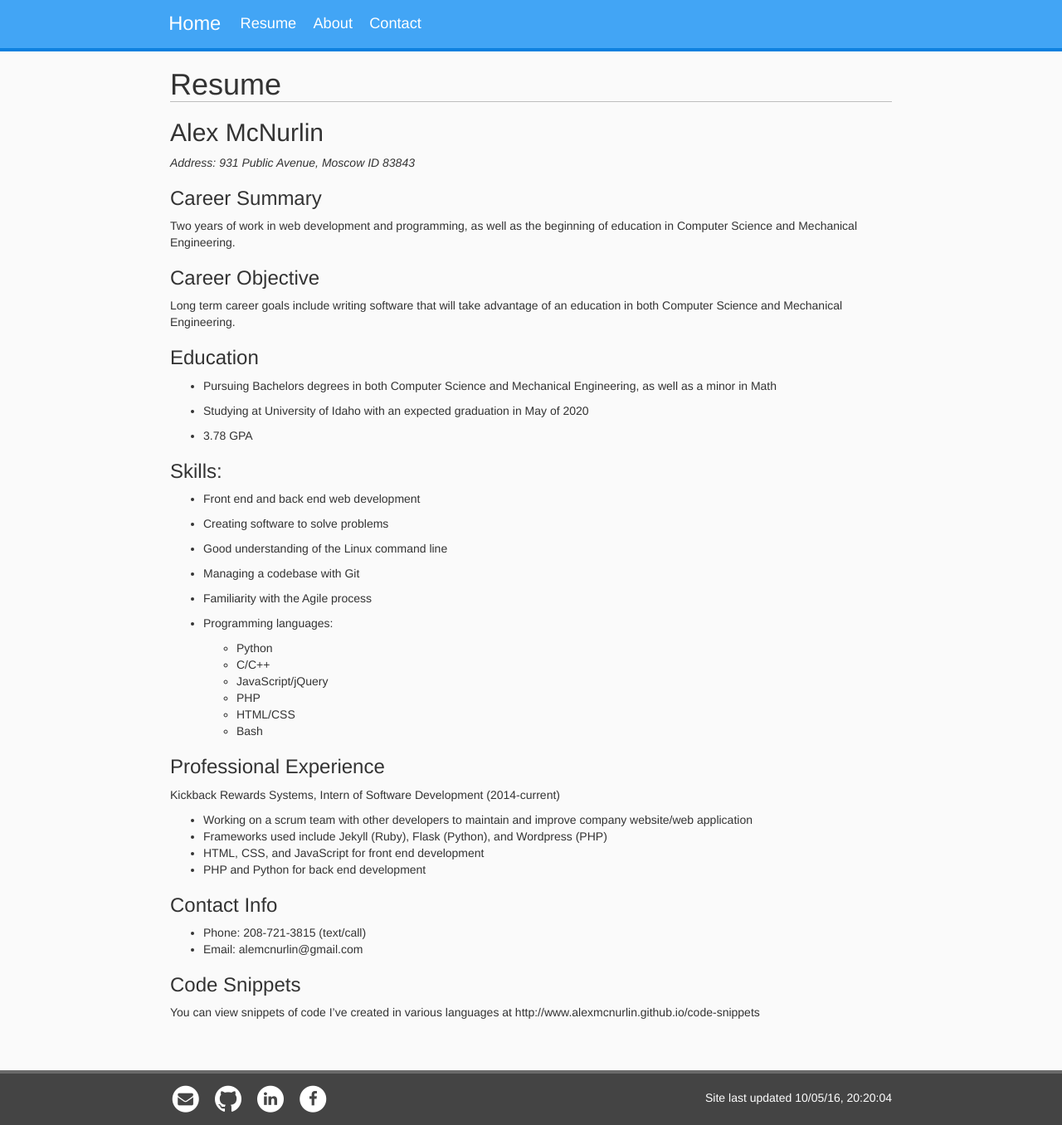
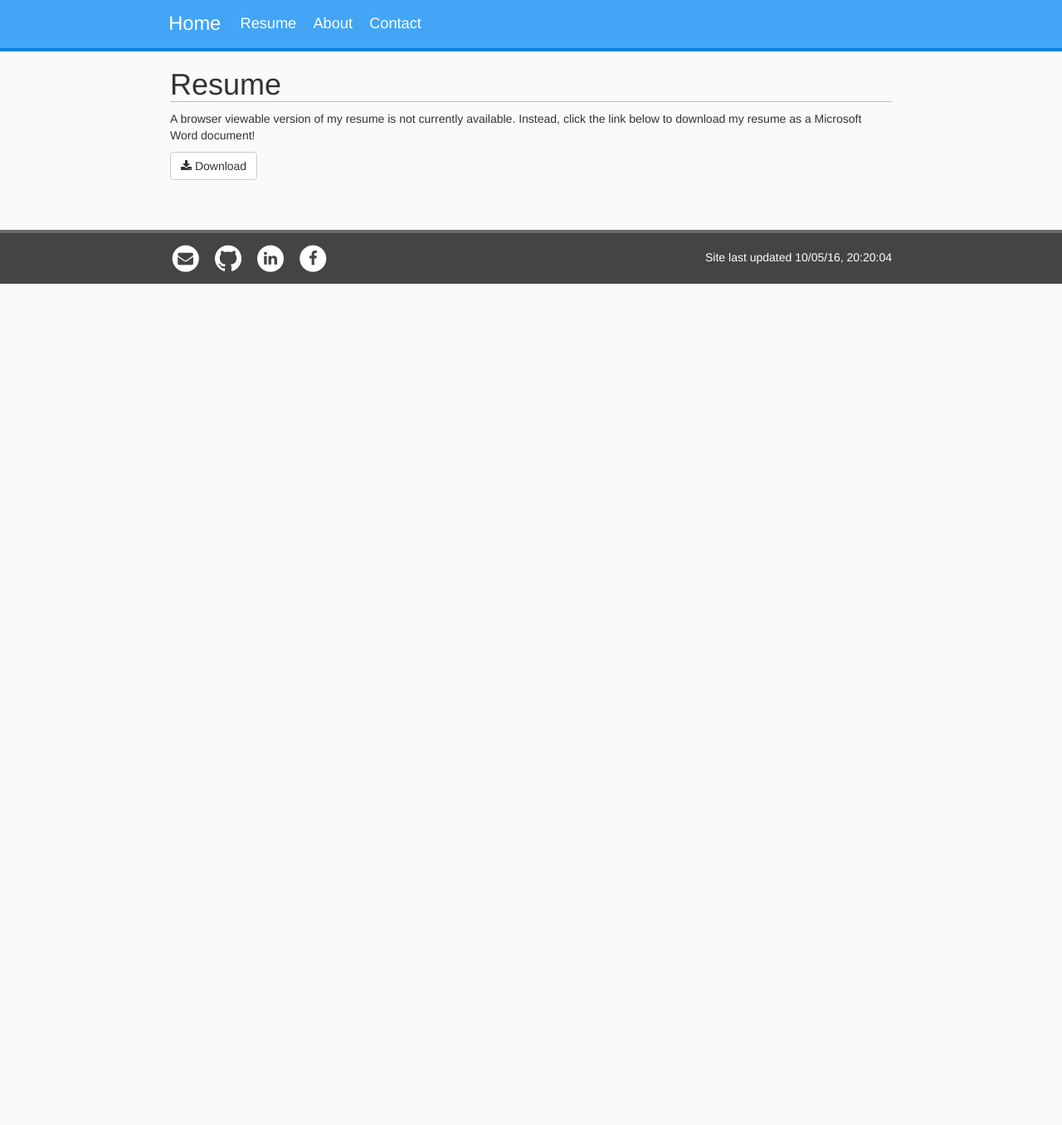
Before and after one commit to alexmcnurlin/alexmcnurlin.github.io, a Jekyll site: the page built from resume.md, in a window 1280 px wide. Shown: the whole page at 83% size. Built offline with Jekyll 4.4.1, drawn with Linux system fonts in a browser that asks for light colours; nearby versions of some CDN libraries; after the commit the page ends 900 px from its top, so only the background shows below that.

Commit message:
Update resume

```diff
--- a/public/css/core.sass
+++ b/public/css/core.sass
@@ -35,6 +35,14 @@
       padding-right: 3px
       text-decoration: none
       @extend .transition
+
+a.btn
+  &:hover,
+  &:focus
+    margin-right:  0px
+    margin-left:   0px
+    padding-right: 12px
+    padding-left:  12px
 
 hr
   border-color: $light-grey
--- a/resume.md
+++ b/resume.md
@@ -6,60 +6,6 @@
 
 # Resume
 
-## Alex McNurlin
+A browser viewable version of my resume is not currently available. Instead, click the link below to download my resume as a Microsoft Word document!
 
-*Address: 931 Public Avenue, Moscow ID 83843*
-
-### Career Summary
-
-  Two years of work in web development and programming, as well as the beginning of education in Computer Science and Mechanical Engineering.
-
-### Career Objective
-
-  Long term career goals include writing software that will take advantage of an education in both Computer Science and Mechanical Engineering.
-
-### Education
-
-  * Pursuing Bachelors degrees in both Computer Science and Mechanical Engineering, as well as a minor in Math
-
-  * Studying at University of Idaho with an expected graduation in May of 2020
-
-  * 3.78 GPA
-
-### Skills:
-
-* Front end and back end web development
-
-* Creating software to solve problems
-
-* Good understanding of the Linux command line
-
-* Managing a codebase with Git
-
-* Familiarity with the Agile process
-
-* Programming languages:
-
-  - Python
-  - C/C++
-  - JavaScript/jQuery
-  - PHP
-  - HTML/CSS
-  - Bash
-
-### Professional Experience
-
-Kickback Rewards Systems, Intern of Software Development (2014-current)
-
-  * Working on a scrum team with other developers to maintain and improve company website/web application
-  * Frameworks used include Jekyll (Ruby), Flask (Python), and Wordpress (PHP)
-  * HTML, CSS, and JavaScript for front end development
-  * PHP and Python for back end development
-
-### Contact Info
-
-  * Phone: 208-721-3815 (text/call)
-  * Email: alemcnurlin@gmail.com
-
-### Code Snippets
-  You can view snippets of code I've created in various languages at http://www.alexmcnurlin.github.io/code-snippets
+<a href="/public/resume.docx" download class="btn btn-default"><i class="fa fa-download"></i>&nbsp;Download</a>
```
Also changed, not shown: 1 other file.
